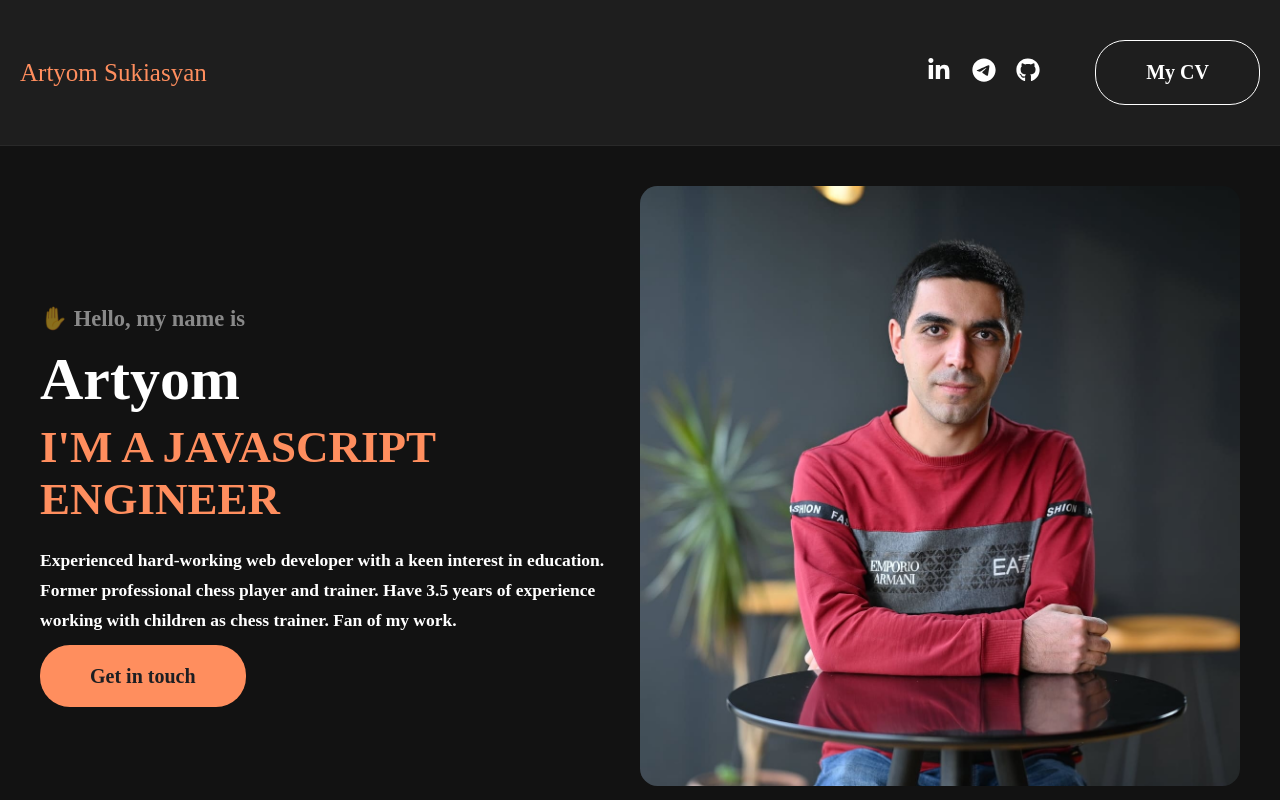
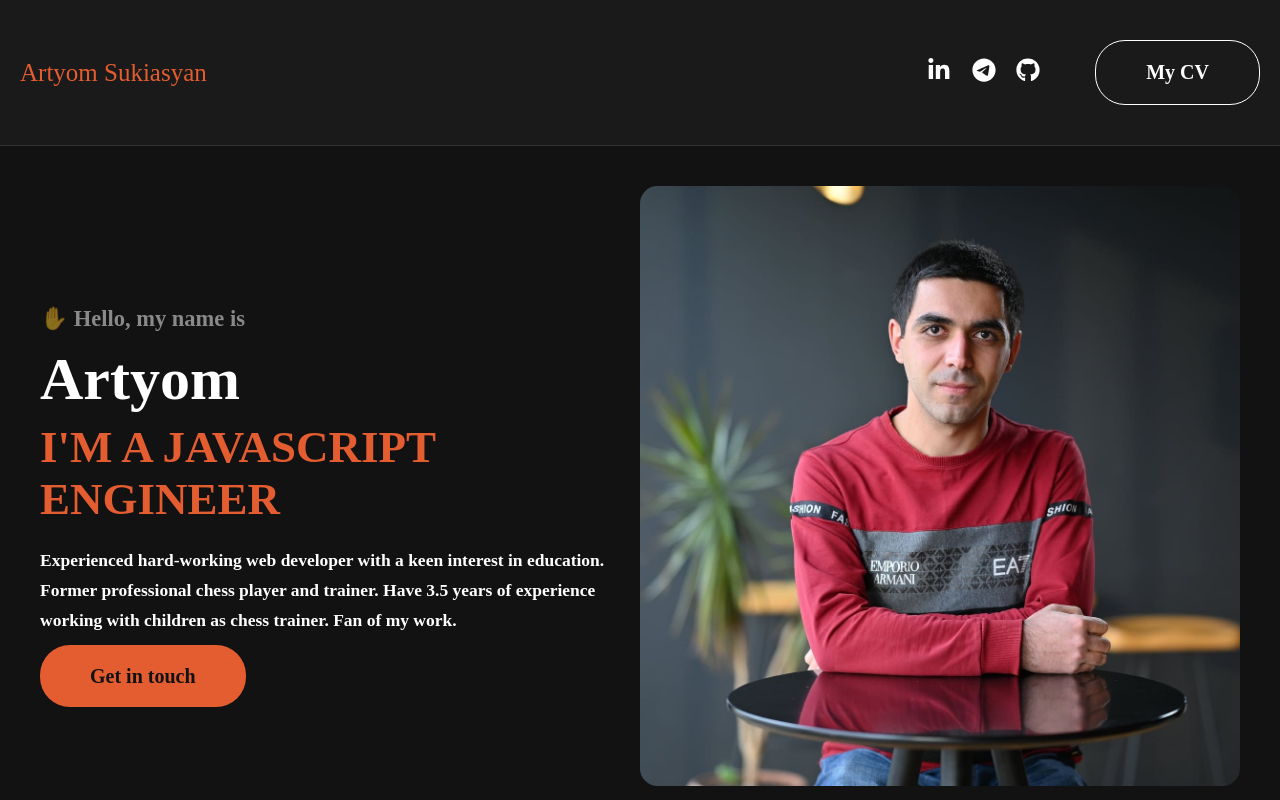
Before and after one commit to ArtyomSukiasyan/portfolio, a Next.js app: page / in a window 1280 px wide. Shown: the top 800 px of the page. Built offline with nearby package versions, Linux system fonts and the light colour scheme.

Commit message:
feat: color optimization

```diff
--- a/src/styles/theme.css
+++ b/src/styles/theme.css
@@ -1,12 +1,12 @@
 :root {
-    --primary: #FF8E5E;
-    --primary-alpha: #FFC5B2;
-    --white: #FFFFFF;
-    --black: #1D1E22;
-    --blue: #1669B4;
-    --green: #67F5B1;
-    --pink: #FD97CE;
-    --background: #1E1E1E;
-    --dark-background: #19191D;
-    --border-color: rgba(255, 255, 255, 0.05);
-  }
+  --primary: #e45d30;
+  --primary-alpha: #f8a68a;
+  --white: #ffffff;
+  --black: #121214;
+  --blue: #4a90e2;
+  --green: #43c28c;
+  --pink: #d55b9c;
+  --background: #1a1a1a;
+  --dark-background: #141414;
+  --border-color: rgba(255, 255, 255, 0.1);
+}
```
